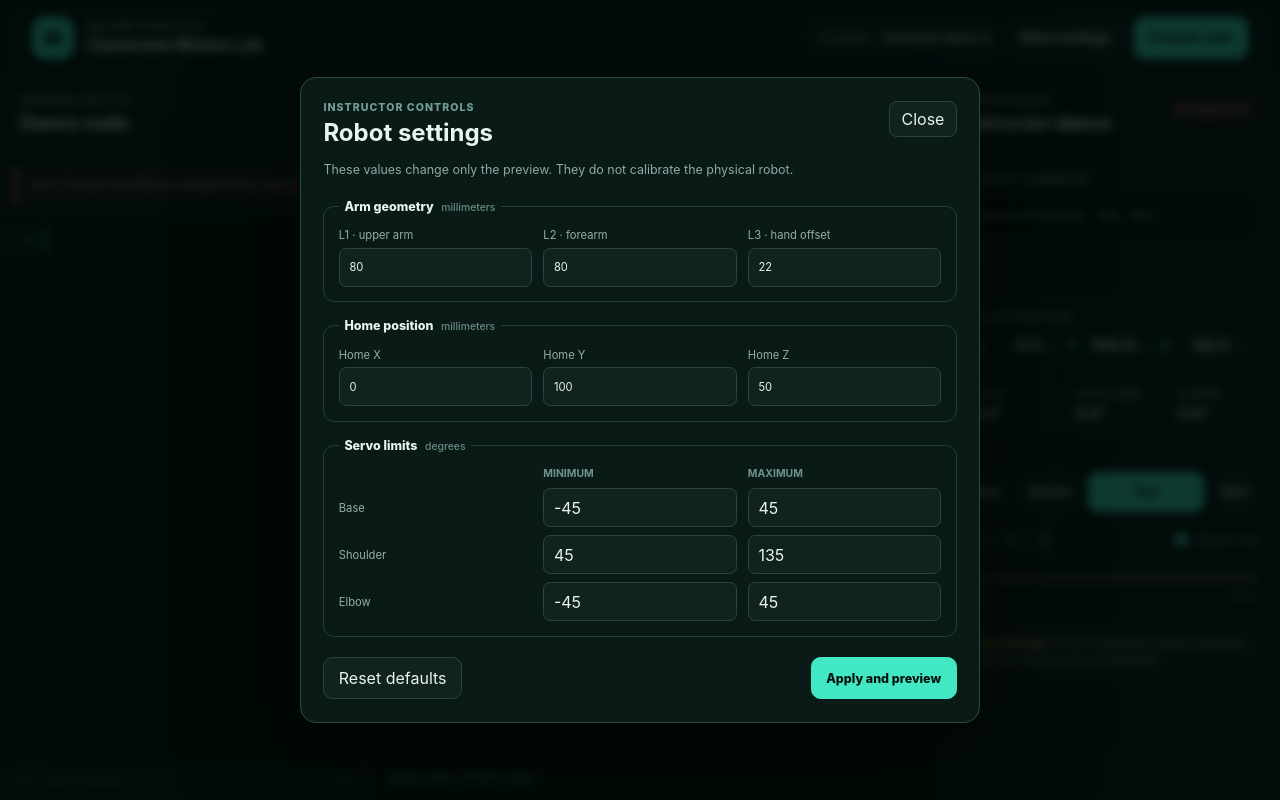
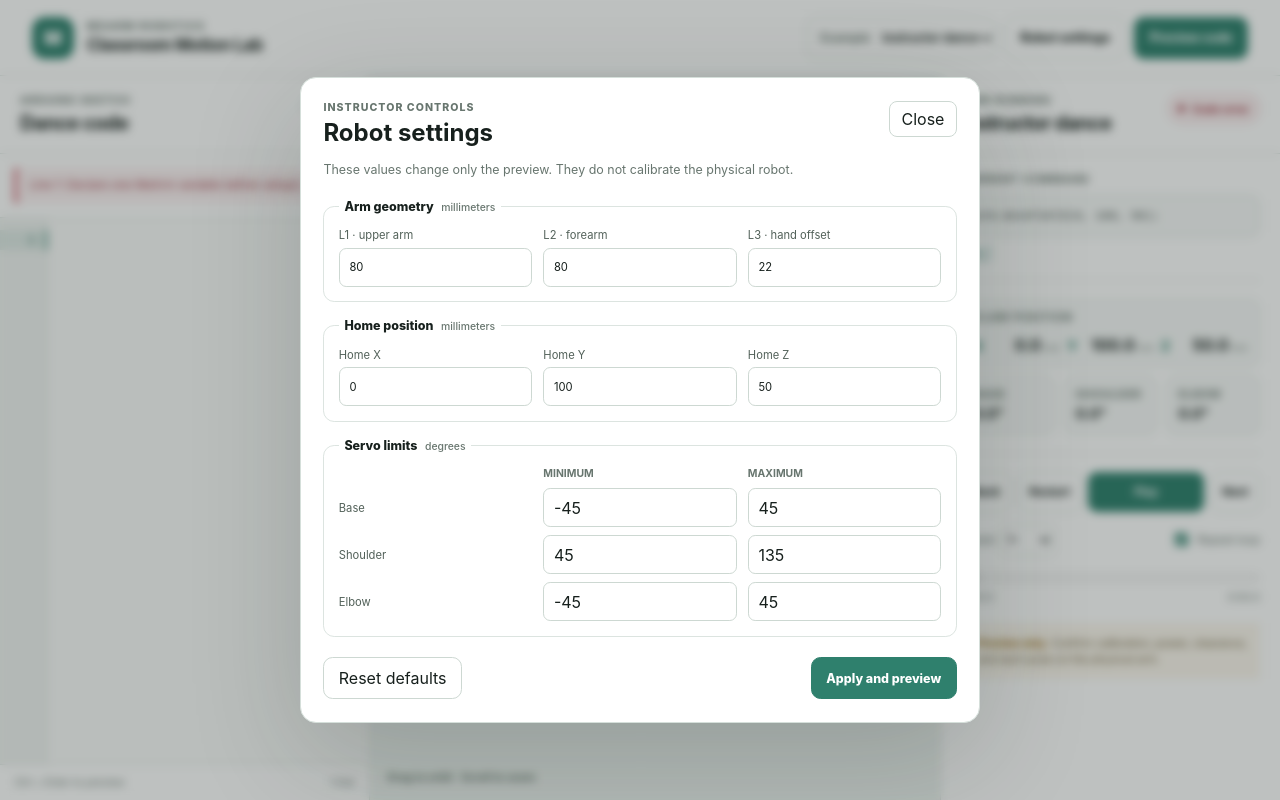
Before and after one commit to FriedFishZYr/mearm, a website built with Vite: page index.html in a window 1280 px wide. Both pictures are taken after a click on the button "Robot settings". Built offline with nearby package versions, Linux system fonts and the light colour scheme.

Commit message:
Colorway Changes

```diff
--- a/src/styles.css
+++ b/src/styles.css
@@ -1,102 +1,102 @@
-:root { font-family: Inter, ui-sans-serif, system-ui, -apple-system, BlinkMacSystemFont, "Segoe UI", sans-serif; color: #e9f4f1; background: #06110f; font-synthesis: none; color-scheme: dark; }
+:root { font-family: Inter, ui-sans-serif, system-ui, -apple-system, BlinkMacSystemFont, "Segoe UI", sans-serif; color: #17201d; background: #f5f7f5; font-synthesis: none; color-scheme: light; }
 * { box-sizing: border-box; }
 button, select, input, textarea { font: inherit; }
 button, label, select, input[type="range"] { touch-action: manipulation; }
-body { margin: 0; min-width: 320px; min-height: 100vh; background: #06110f; }
-button, select, input { border: 1px solid #29453f; color: #e9f4f1; background: #10231f; }
+body { margin: 0; min-width: 320px; min-height: 100vh; background: #f5f7f5; }
+button, select, input { border: 1px solid #cdd8d2; color: #17201d; background: #ffffff; }
 button { cursor: pointer; }
-button:hover { border-color: #4c756d; }
-button:focus-visible, select:focus-visible, input:focus-visible, textarea:focus-visible { outline: 3px solid rgba(66, 232, 196, 0.45); outline-offset: 2px; }
+button:hover { border-color: #7a9c91; }
+button:focus-visible, select:focus-visible, input:focus-visible, textarea:focus-visible { outline: 3px solid rgba(47, 128, 109, .35); outline-offset: 2px; }
 .app-shell { min-height: 100vh; display: grid; grid-template-rows: auto 1fr; }
-.topbar { min-height: 76px; display: flex; align-items: center; justify-content: space-between; gap: 1.5rem; padding: .75rem clamp(1rem, 2.5vw, 2rem); border-bottom: 1px solid #18332d; background: rgba(7, 23, 20, .96); }
+.topbar { min-height: 76px; display: flex; align-items: center; justify-content: space-between; gap: 1.5rem; padding: .75rem clamp(1rem, 2.5vw, 2rem); border-bottom: 1px solid #dce4e0; background: rgba(255, 255, 255, .96); }
 .brand { display: flex; align-items: center; gap: .8rem; flex: none; }
-.brand-mark { width: 42px; height: 42px; display: grid; place-items: center; border-radius: 13px; color: #071512; background: #42e8c4; font-weight: 900; font-size: 1.15rem; }
+.brand-mark { width: 42px; height: 42px; display: grid; place-items: center; border-radius: 13px; color: #ffffff; background: #2f806d; font-weight: 900; font-size: 1.15rem; }
 .brand p, .brand h1 { margin: 0; }
-.brand p { color: #79a49a; font-size: .67rem; font-weight: 760; letter-spacing: .12em; text-transform: uppercase; }
+.brand p { color: #68766f; font-size: .67rem; font-weight: 760; letter-spacing: .12em; text-transform: uppercase; }
 .brand h1 { margin-top: .12rem; font-size: 1.05rem; letter-spacing: -.02em; }
 .project-actions { display: flex; align-items: center; justify-content: flex-end; gap: .55rem; }
-.sample-control { min-height: 42px; display: flex; align-items: center; gap: .5rem; padding-left: .75rem; border: 1px solid #29453f; border-radius: .6rem; color: #789d94; font-size: .75rem; font-weight: 700; background: #10231f; }
+.sample-control { min-height: 42px; display: flex; align-items: center; gap: .5rem; padding-left: .75rem; border: 1px solid #cdd8d2; border-radius: .6rem; color: #68766f; font-size: .75rem; font-weight: 700; background: #ffffff; }
 .sample-control select { align-self: stretch; border: 0; background: transparent; font-weight: 740; }
 .top-button, .preview-button { min-height: 42px; padding: 0 .9rem; border-radius: .6rem; font-size: .78rem; font-weight: 760; }
-.preview-button { color: #06110f; border-color: #42e8c4; background: #42e8c4; }
+.preview-button { color: #ffffff; border-color: #2f806d; background: #2f806d; }
 .workspace { min-height: 0; height: calc(100vh - 76px); display: grid; grid-template-columns: minmax(300px, 370px) minmax(430px, 1fr) 340px; }
-.editor-panel, .inspector { min-width: 0; min-height: 0; background: #091815; }
-.editor-panel { display: grid; grid-template-rows: auto auto minmax(260px, 1fr) auto; border-right: 1px solid #18332d; }
-.panel-heading, .inspector-head { display: flex; justify-content: space-between; align-items: flex-start; gap: 1rem; padding: 1.15rem 1.25rem; border-bottom: 1px solid #1a342f; }
-.eyebrow, .section-label { margin: 0; color: #749d94; font-size: .66rem; font-weight: 760; letter-spacing: .1em; text-transform: uppercase; }
+.editor-panel, .inspector { min-width: 0; min-height: 0; background: #ffffff; }
+.editor-panel { display: grid; grid-template-rows: auto auto minmax(260px, 1fr) auto; border-right: 1px solid #dce4e0; }
+.panel-heading, .inspector-head { display: flex; justify-content: space-between; align-items: flex-start; gap: 1rem; padding: 1.15rem 1.25rem; border-bottom: 1px solid #dce4e0; }
+.eyebrow, .section-label { margin: 0; color: #68766f; font-size: .66rem; font-weight: 760; letter-spacing: .1em; text-transform: uppercase; }
 .panel-heading h2, .inspector h2 { margin: .2rem 0 0; font-size: 1.25rem; letter-spacing: -.035em; }
-.editor-state { padding: .35rem .5rem; border-radius: 99px; color: #8eafa7; background: #112620; font-size: .65rem; white-space: nowrap; }
+.editor-state { padding: .35rem .5rem; border-radius: 99px; color: #526159; background: #eef3f0; font-size: .65rem; white-space: nowrap; }
 .editor-message { margin: .8rem .9rem; padding: .65rem .75rem; border-left: 3px solid; border-radius: .25rem; font-size: .72rem; line-height: 1.45; }
-.editor-message.success { color: #9ed8cc; border-color: #42e8c4; background: rgba(66, 232, 196, .06); }
-.editor-message.warning { color: #e8c979; border-color: #ffc857; background: rgba(255, 200, 87, .06); }
-.editor-message.error { color: #ff9ca6; border-color: #ff7180; background: rgba(255, 113, 128, .07); }
-.editor-wrap { position: relative; min-height: 0; display: grid; grid-template-columns: 48px minmax(0, 1fr); overflow: hidden; border-top: 1px solid #142b26; border-bottom: 1px solid #142b26; background: #06110f; }
-.gutter { min-height: 0; overflow: hidden; padding-top: 12px; border-right: 1px solid #1b332e; color: #526f69; background: #081411; font: 12px/20px ui-monospace, SFMono-Regular, Consolas, monospace; text-align: right; }
+.editor-message.success { color: #236b5a; border-color: #2f806d; background: rgba(47, 128, 109, .08); }
+.editor-message.warning { color: #8a5a00; border-color: #c88719; background: rgba(200, 135, 25, .09); }
+.editor-message.error { color: #a33a46; border-color: #c84a59; background: rgba(200, 74, 89, .08); }
+.editor-wrap { position: relative; min-height: 0; display: grid; grid-template-columns: 48px minmax(0, 1fr); overflow: hidden; border-top: 1px solid #dce4e0; border-bottom: 1px solid #dce4e0; background: #fafbfa; }
+.gutter { min-height: 0; overflow: hidden; padding-top: 12px; border-right: 1px solid #dce4e0; color: #819087; background: #f0f3f1; font: 12px/20px ui-monospace, SFMono-Regular, Consolas, monospace; text-align: right; }
 #line-numbers { will-change: transform; }
 #line-numbers span { height: 20px; display: block; padding-right: 10px; border-right: 2px solid transparent; }
-#line-numbers span.active { color: #67e8cf; border-color: #42e8c4; background: rgba(66, 232, 196, .07); }
-#code-editor { width: 100%; height: 100%; min-height: 0; resize: none; padding: 12px 14px; border: 0; border-radius: 0; outline: 0; color: #cce1dc; caret-color: #42e8c4; background: #06110f; font: 12px/20px ui-monospace, SFMono-Regular, Consolas, monospace; tab-size: 2; }
-#code-editor::selection { background: rgba(66, 232, 196, .24); }
-.editor-footer { min-height: 35px; display: flex; justify-content: space-between; align-items: center; padding: 0 .9rem; color: #56766f; font-size: .65rem; }
-.stage { min-height: 0; position: relative; overflow: hidden; background: #071512; }
+#line-numbers span.active { color: #256858; border-color: #2f806d; background: rgba(47, 128, 109, .09); }
+#code-editor { width: 100%; height: 100%; min-height: 0; resize: none; padding: 12px 14px; border: 0; border-radius: 0; outline: 0; color: #26332e; caret-color: #2f806d; background: #fafbfa; font: 12px/20px ui-monospace, SFMono-Regular, Consolas, monospace; tab-size: 2; }
+#code-editor::selection { background: rgba(47, 128, 109, .2); }
+.editor-footer { min-height: 35px; display: flex; justify-content: space-between; align-items: center; padding: 0 .9rem; color: #68766f; font-size: .65rem; }
+.stage { min-height: 0; position: relative; overflow: hidden; background: #eef3f0; }
 .scene, .scene canvas { width: 100%; height: 100%; display: block; }
 .scene { position: absolute; inset: 0; }
 .scene-overlay { position: absolute; pointer-events: none; }
 .scene-label { top: 1.1rem; left: 1.1rem; display: grid; gap: .25rem; }
-.scene-label span, .camera-help { color: #7fa79e; font-size: .67rem; font-weight: 700; letter-spacing: .09em; text-transform: uppercase; }
+.scene-label span, .camera-help { color: #5f7169; font-size: .67rem; font-weight: 700; letter-spacing: .09em; text-transform: uppercase; }
 .scene-label strong { font-size: clamp(1.35rem, 2.5vw, 2.2rem); letter-spacing: -.04em; }
 .camera-help { left: 1.1rem; bottom: 1rem; letter-spacing: 0; text-transform: none; }
-.view-actions { position: absolute; top: .9rem; right: .9rem; display: flex; align-items: center; gap: .35rem; padding: .3rem; border: 1px solid rgba(94, 145, 134, .3); border-radius: .7rem; background: rgba(6, 20, 17, .8); backdrop-filter: blur(12px); }
-.view-actions button, .view-actions label { min-height: 34px; display: inline-flex; align-items: center; gap: .3rem; padding: 0 .6rem; border-radius: .45rem; color: #b8d0ca; font-size: .7rem; }
+.view-actions { position: absolute; top: .9rem; right: .9rem; display: flex; align-items: center; gap: .35rem; padding: .3rem; border: 1px solid rgba(47, 128, 109, .22); border-radius: .7rem; background: rgba(255, 255, 255, .86); backdrop-filter: blur(12px); }
+.view-actions button, .view-actions label { min-height: 34px; display: inline-flex; align-items: center; gap: .3rem; padding: 0 .6rem; border-radius: .45rem; color: #374a42; font-size: .7rem; }
 .view-actions label { cursor: pointer; }
-.view-actions input, .play-options input { accent-color: #42e8c4; }
-.inspector { overflow-y: auto; padding: 0 1.25rem 1.25rem; border-left: 1px solid #18332d; }
+.view-actions input, .play-options input { accent-color: #2f806d; }
+.inspector { overflow-y: auto; padding: 0 1.25rem 1.25rem; border-left: 1px solid #dce4e0; }
 .inspector-head { margin: 0 -1.25rem; }
 .status { display: inline-flex; align-items: center; gap: .42rem; padding: .4rem .6rem; border: 1px solid; border-radius: 99px; font-size: .68rem; font-weight: 780; }
 .status span { width: 7px; height: 7px; border-radius: 50%; background: currentColor; }
-.status.valid { color: #55e7c8; border-color: rgba(85, 231, 200, .25); background: rgba(85, 231, 200, .08); }
-.status.caution { color: #ffc857; border-color: rgba(255, 200, 87, .28); background: rgba(255, 200, 87, .08); }
-.status.invalid { color: #ff7180; border-color: rgba(255, 113, 128, .28); background: rgba(255, 113, 128, .08); }
-.readout { padding: 1.2rem 0; border-bottom: 1px solid #1a342f; }
-.readout code { display: block; margin-top: .55rem; padding: .8rem; overflow-x: auto; border: 1px solid #24443d; border-radius: .6rem; color: #d8eee9; background: #06110f; font-size: .74rem; white-space: nowrap; }
-.source-link { margin-top: .55rem; padding: 0; border: 0; color: #6cb5a6; background: transparent; font-size: .7rem; text-decoration: underline; text-underline-offset: 3px; }
-.metrics { display: grid; grid-template-columns: repeat(3, 1fr); gap: .55rem; padding: 1.15rem 0; border-bottom: 1px solid #1a342f; }
-.metrics > div { min-width: 0; padding: .7rem; border: 1px solid #1d3933; border-radius: .6rem; background: #0b1d19; }
+.status.valid { color: #236b5a; border-color: rgba(47, 128, 109, .28); background: rgba(47, 128, 109, .08); }
+.status.caution { color: #8a5a00; border-color: rgba(200, 135, 25, .32); background: rgba(200, 135, 25, .1); }
+.status.invalid { color: #a33a46; border-color: rgba(200, 74, 89, .3); background: rgba(200, 74, 89, .08); }
+.readout { padding: 1.2rem 0; border-bottom: 1px solid #dce4e0; }
+.readout code { display: block; margin-top: .55rem; padding: .8rem; overflow-x: auto; border: 1px solid #d5dfda; border-radius: .6rem; color: #24312c; background: #f7f9f8; font-size: .74rem; white-space: nowrap; }
+.source-link { margin-top: .55rem; padding: 0; border: 0; color: #2f806d; background: transparent; font-size: .7rem; text-decoration: underline; text-underline-offset: 3px; }
+.metrics { display: grid; grid-template-columns: repeat(3, 1fr); gap: .55rem; padding: 1.15rem 0; border-bottom: 1px solid #dce4e0; }
+.metrics > div { min-width: 0; padding: .7rem; border: 1px solid #dce4e0; border-radius: .6rem; background: #f7f9f8; }
 .metrics > div > strong { display: block; margin-top: .3rem; font-size: .9rem; }
 .metric-wide { grid-column: 1 / -1; }
 .coordinate-row { display: grid; grid-template-columns: repeat(3, 1fr); gap: .45rem; margin-top: .65rem; }
 .coordinate-row span { display: grid; grid-template-columns: auto 1fr auto; align-items: baseline; gap: .2rem; }
-.coordinate-row small { color: #42e8c4; font-weight: 800; }
+.coordinate-row small { color: #2f806d; font-weight: 800; }
 .coordinate-row strong { font-size: 1rem; text-align: right; }
-.coordinate-row em { color: #64877f; font-size: .57rem; font-style: normal; }
+.coordinate-row em { color: #68766f; font-size: .57rem; font-style: normal; }
 .transport { padding-top: 1.15rem; }
 .transport-buttons { display: grid; grid-template-columns: auto auto 1fr auto; gap: .4rem; }
 .transport button { min-height: 40px; padding: 0 .65rem; border-radius: .55rem; font-size: .72rem; font-weight: 730; }
-.primary-button { color: #06110f; border-color: #42e8c4; background: #42e8c4; }
-.play-options { display: flex; justify-content: space-between; align-items: center; gap: .7rem; margin-top: .7rem; color: #789d94; font-size: .7rem; }
+.primary-button { color: #ffffff; border-color: #2f806d; background: #2f806d; }
+.play-options { display: flex; justify-content: space-between; align-items: center; gap: .7rem; margin-top: .7rem; color: #68766f; font-size: .7rem; }
 .play-options label { display: flex; align-items: center; gap: .4rem; }
 .play-options select { min-height: 32px; border-radius: .4rem; }
-.timeline { width: 100%; margin: .85rem 0 .25rem; accent-color: #42e8c4; }
-.time-row { display: flex; justify-content: space-between; color: #688c84; font-variant-numeric: tabular-nums; font-size: .65rem; }
-.safety-note { margin: 1.15rem 0 0; padding: .75rem .8rem; border-left: 3px solid #ffc857; color: #9eb8b2; background: rgba(255, 200, 87, .05); font-size: .68rem; line-height: 1.5; }
-.safety-note strong { color: #ffc857; }
-.settings-dialog { width: min(680px, calc(100% - 2rem)); max-height: calc(100vh - 2rem); padding: 0; overflow: auto; border: 1px solid #2b4a43; border-radius: 1rem; color: #e9f4f1; background: #0a1b17; box-shadow: 0 2rem 7rem rgba(0, 0, 0, .6); }
-.settings-dialog::backdrop { background: rgba(1, 8, 7, .78); backdrop-filter: blur(5px); }
+.timeline { width: 100%; margin: .85rem 0 .25rem; accent-color: #2f806d; }
+.time-row { display: flex; justify-content: space-between; color: #68766f; font-variant-numeric: tabular-nums; font-size: .65rem; }
+.safety-note { margin: 1.15rem 0 0; padding: .75rem .8rem; border-left: 3px solid #c88719; color: #655631; background: rgba(200, 135, 25, .08); font-size: .68rem; line-height: 1.5; }
+.safety-note strong { color: #8a5a00; }
+.settings-dialog { width: min(680px, calc(100% - 2rem)); max-height: calc(100vh - 2rem); padding: 0; overflow: auto; border: 1px solid #d5dfda; border-radius: 1rem; color: #17201d; background: #ffffff; box-shadow: 0 2rem 7rem rgba(23, 32, 29, .18); }
+.settings-dialog::backdrop { background: rgba(23, 32, 29, .28); backdrop-filter: blur(5px); }
 .settings-dialog form { padding: 1.4rem; }
 .settings-head { display: flex; align-items: flex-start; justify-content: space-between; gap: 1rem; }
 .settings-head h2 { margin: .25rem 0 0; font-size: 1.5rem; }
 .close-button { min-height: 36px; padding: 0 .7rem; border-radius: .5rem; }
-.settings-intro { margin: .9rem 0 1.2rem; color: #8caaa3; font-size: .78rem; line-height: 1.5; }
-.settings-error { margin-bottom: 1rem; padding: .75rem; border-left: 3px solid #ff7180; color: #ffadb5; background: rgba(255, 113, 128, .08); font-size: .75rem; }
-.settings-dialog fieldset { margin: 0 0 1rem; padding: .9rem; border: 1px solid #244039; border-radius: .7rem; }
+.settings-intro { margin: .9rem 0 1.2rem; color: #68766f; font-size: .78rem; line-height: 1.5; }
+.settings-error { margin-bottom: 1rem; padding: .75rem; border-left: 3px solid #c84a59; color: #a33a46; background: rgba(200, 74, 89, .08); font-size: .75rem; }
+.settings-dialog fieldset { margin: 0 0 1rem; padding: .9rem; border: 1px solid #dce4e0; border-radius: .7rem; }
 .settings-dialog legend { padding: 0 .35rem; font-size: .78rem; font-weight: 780; }
-.settings-dialog legend small { margin-left: .3rem; color: #678b83; font-weight: 500; }
+.settings-dialog legend small { margin-left: .3rem; color: #68766f; font-weight: 500; }
 .field-grid { display: grid; gap: .7rem; }
 .field-grid.three { grid-template-columns: repeat(3, 1fr); }
-.settings-dialog label { color: #91afa8; font-size: .7rem; }
+.settings-dialog label { color: #526159; font-size: .7rem; }
 .settings-dialog input[type="number"] { width: 100%; min-height: 39px; margin-top: .35rem; padding: 0 .6rem; border-radius: .45rem; }
 .limit-grid { display: grid; grid-template-columns: 1fr 1fr 1fr; gap: .5rem .7rem; align-items: center; }
-.limit-grid strong { color: #6f938b; font-size: .65rem; text-transform: uppercase; }
+.limit-grid strong { color: #68766f; font-size: .65rem; text-transform: uppercase; }
 .limit-grid input { margin: 0 !important; }
 .settings-actions { display: flex; justify-content: space-between; gap: .7rem; padding-top: .3rem; }
 .secondary-button { min-height: 42px; padding: 0 .9rem; border-radius: .6rem; }
@@ -105,7 +105,7 @@ button:focus-visible, select:focus-visible, input:focus-visible, textarea:focus-
   .workspace { height: auto; min-height: calc(100vh - 76px); grid-template-columns: 350px minmax(420px, 1fr); }
   .editor-panel { min-height: 680px; }
   .stage { min-height: 680px; }
-  .inspector { grid-column: 1 / -1; display: grid; grid-template-columns: 1.2fr 1fr 1.5fr; gap: 1.2rem; border-top: 1px solid #18332d; border-left: 0; }
+  .inspector { grid-column: 1 / -1; display: grid; grid-template-columns: 1.2fr 1fr 1.5fr; gap: 1.2rem; border-top: 1px solid #dce4e0; border-left: 0; }
   .inspector-head { margin: 0; border: 0; padding-left: 0; }
   .readout, .metrics { border: 0; }
   .transport { align-self: center; }
@@ -117,7 +117,7 @@ button:focus-visible, select:focus-visible, input:focus-visible, textarea:focus-
   .project-actions { width: 100%; flex-wrap: wrap; justify-content: stretch; }
   .sample-control { flex: 1; }
   .workspace { grid-template-columns: 1fr; }
-  .editor-panel { min-height: 560px; border-right: 0; border-bottom: 1px solid #18332d; }
+  .editor-panel { min-height: 560px; border-right: 0; border-bottom: 1px solid #dce4e0; }
   .stage { min-height: 62vh; }
   .inspector { display: block; }
   .inspector-head { margin: 0 -1.25rem; padding-left: 1.25rem; }
```
Also changed, not shown: src/viewer/arm-model.ts (+4 -4 lines), src/viewer/scene.ts (+5 -5 lines).
